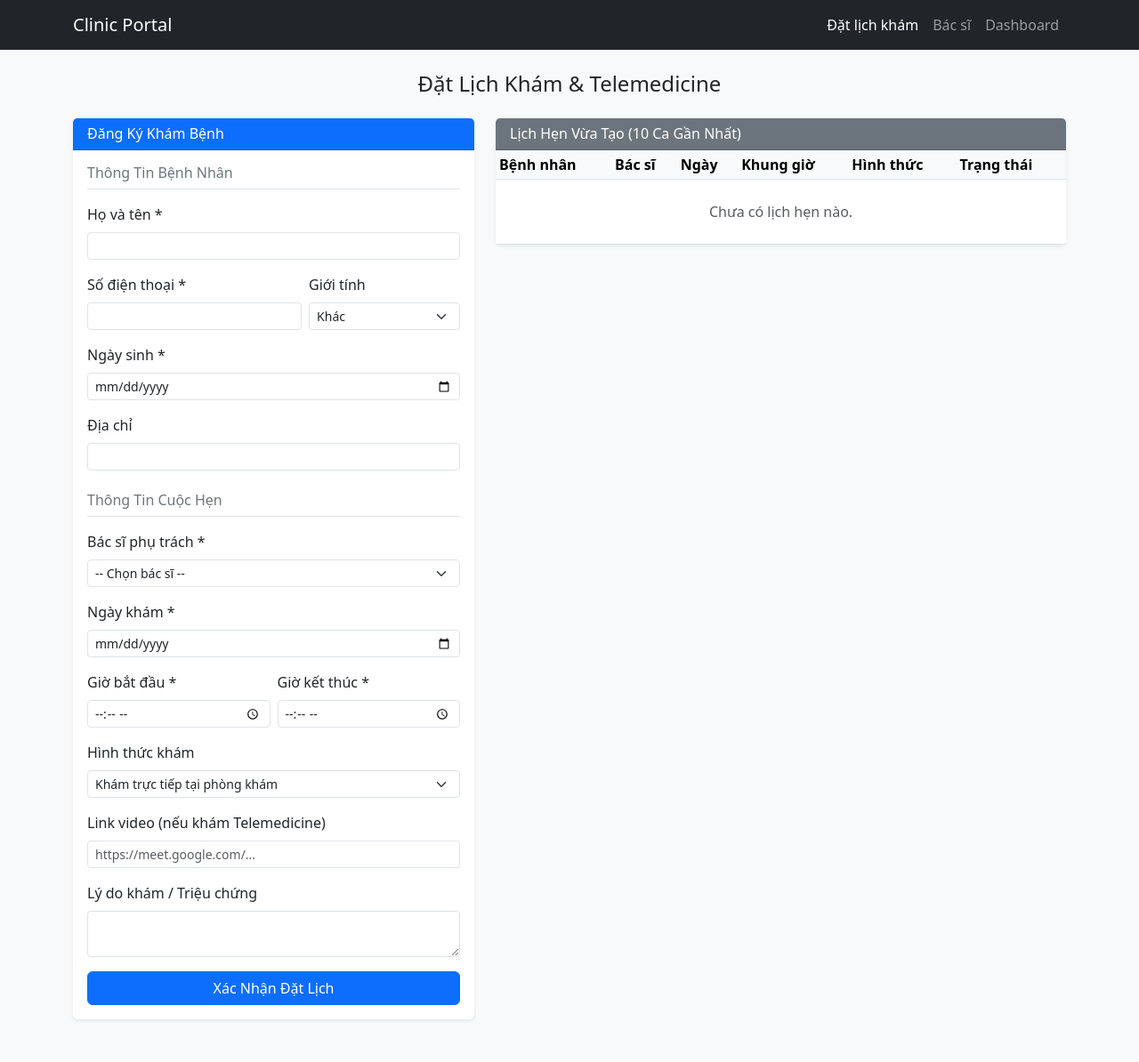
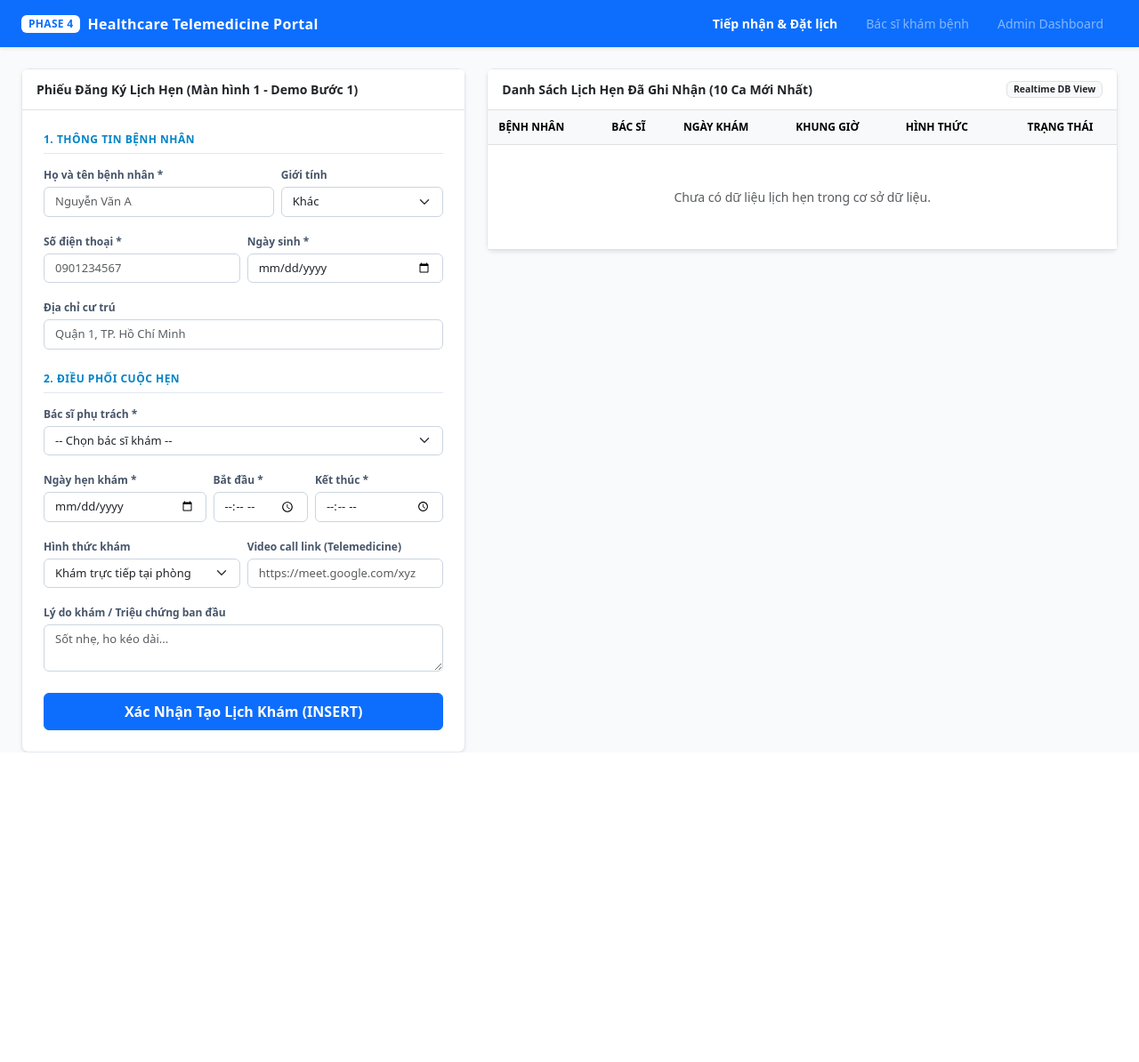
Before and after one commit to ndtuanminh-o/healthcare-clinic-telemedicine-portal, a Flask app: template phase 4/templates/booking.html in a window 1280 px wide. Shown: the whole page at 89% size. After the commit the page ends 846 px from the top, so only its background shows below. Run offline with Flask 3, Linux system fonts and the light colour scheme; the template is opened without the code that fills it, so the values that code supplies are empty.

Commit message:
refactor(ui): improve booking screen layout

```diff
--- a/phase 4/templates/booking.html
+++ b/phase 4/templates/booking.html
@@ -3,29 +3,46 @@
 <head>
     <meta charset="UTF-8">
     <meta name="viewport" content="width=device-width, initial-scale=1.0">
-    <title>Healthcare Clinic - Đặt lịch khám</title>
+    <title>Healthcare Clinic - Tiếp nhận & Đặt lịch khám</title>
     <link href="https://cdn.jsdelivr.net/npm/bootstrap@5.3.0/dist/css/bootstrap.min.css" rel="stylesheet">
+    <style>
+        body { background-color: #f8fafc; color: #1e293b; font-size: 14px; }
+        .navbar-brand { font-weight: 700; font-size: 16px; letter-spacing: 0.3px; }
+        .card { border-radius: 8px; border: 1px solid #e2e8f0; }
+        .card-header { font-weight: 600; font-size: 14px; padding: 12px 16px; }
+        .form-label { font-weight: 600; font-size: 12px; color: #475569; margin-bottom: 4px; }
+        .form-control, .form-select { border-color: #cbd5e1; border-radius: 6px; font-size: 13px; }
+        .form-control:focus, .form-select:focus { border-color: #2563eb; box-shadow: 0 0 0 2px rgba(37,99,235,0.15); }
+        .section-title { font-size: 12px; font-weight: 700; text-transform: uppercase; letter-spacing: 0.5px; color: #0284c7; margin-bottom: 12px; border-bottom: 1px solid #e2e8f0; padding-bottom: 6px; }
+        .table > :not(caption) > * > * { padding: 10px 12px; }
+        .badge-tele { background-color: #e0f2fe; color: #0369a1; border: 1px solid #bae6fd; font-weight: 600; }
+        .badge-inperson { background-color: #f1f5f9; color: #475569; border: 1px solid #cbd5e1; font-weight: 600; }
+        .badge-scheduled { background-color: #dcfce7; color: #15803d; border: 1px solid #bbf7d0; font-weight: 600; }
+    </style>
 </head>
-<body class="bg-light">
-    <nav class="navbar navbar-expand navbar-dark bg-dark mb-4">
-        <div class="container">
-            <a class="navbar-brand" href="/booking">Clinic Portal</a>
-            <div class="navbar-nav">
-                <a class="nav-link active" href="/booking">Đặt lịch khám</a>
-                <a class="nav-link" href="/doctor">Bác sĩ</a>
-                <a class="nav-link" href="/dashboard">Dashboard</a>
+<body>
+    <nav class="navbar navbar-expand navbar-dark bg-primary shadow-sm mb-4">
+        <div class="container-fluid px-4">
+            <a class="navbar-brand d-flex align-items-center" href="/booking">
+                <span class="badge bg-white text-primary me-2 px-2 py-1">PHASE 4</span>
+                Healthcare Telemedicine Portal
+            </a>
+            <div class="navbar-nav ms-auto">
+                <a class="nav-link active px-3 fw-semibold text-white" href="/booking">Tiếp nhận & Đặt lịch</a>
+                <a class="nav-link px-3 text-white-50" href="/doctor">Bác sĩ khám bệnh</a>
+                <a class="nav-link px-3 text-white-50" href="/dashboard">Admin Dashboard</a>
             </div>
         </div>
     </nav>
 
-    <div class="container mb-5">
-        <h4 class="mb-4 text-center">Đặt Lịch Khám & Telemedicine</h4>
-
+    <div class="container-fluid px-4">
         {% with messages = get_flashed_messages(with_categories=true) %}
             {% if messages %}
                 {% for category, message in messages %}
-                    <div class="alert alert-{{ category }} alert-dismissible fade show" role="alert">
-                        {{ message }}
+                    <div class="alert alert-{{ category }} alert-dismissible fade show shadow-sm mb-4" role="alert">
+                        <div class="d-flex align-items-center">
+                            <span>{{ message }}</span>
+                        </div>
                         <button type="button" class="btn-close" data-bs-dismiss="alert" aria-label="Close"></button>
                     </div>
                 {% endfor %}
@@ -33,102 +50,111 @@
         {% endwith %}
 
         <div class="row g-4">
-            <div class="col-lg-5">
-                <div class="card shadow-sm border-0">
-                    <div class="card-header bg-primary text-white">
-                        <h6 class="card-title mb-0">Đăng Ký Khám Bệnh</h6>
+            <div class="col-xl-5 col-lg-6">
+                <div class="card shadow-sm">
+                    <div class="card-header bg-white border-bottom text-dark">
+                        Phiếu Đăng Ký Lịch Hẹn (Màn hình 1 - Demo Bước 1)
                     </div>
-                    <div class="card-body">
+                    <div class="card-body p-4">
                         <form method="POST" action="/booking">
-                            <h6 class="text-secondary border-bottom pb-2 mb-3">Thông Tin Bệnh Nhân</h6>
-                            <div class="mb-3">
-                                <label class="form-label">Họ và tên *</label>
-                                <input type="text" name="full_name" class="form-control form-control-sm" required>
-                            </div>
+                            <div class="section-title">1. Thông tin bệnh nhân</div>
                             <div class="row g-2 mb-3">
                                 <div class="col-md-7">
-                                    <label class="form-label">Số điện thoại *</label>
-                                    <input type="text" name="phone_number" class="form-control form-control-sm" required>
+                                    <label class="form-label">Họ và tên bệnh nhân *</label>
+                                    <input type="text" name="full_name" class="form-control" placeholder="Nguyễn Văn A" required>
                                 </div>
                                 <div class="col-md-5">
                                     <label class="form-label">Giới tính</label>
-                                    <select name="gender" class="form-select form-select-sm">
+                                    <select name="gender" class="form-select">
                                         <option value="M">Nam</option>
                                         <option value="F">Nữ</option>
                                         <option value="O" selected>Khác</option>
                                     </select>
                                 </div>
                             </div>
-                            <div class="mb-3">
-                                <label class="form-label">Ngày sinh *</label>
-                                <input type="date" name="date_of_birth" class="form-control form-control-sm" required>
+                            <div class="row g-2 mb-3">
+                                <div class="col-md-6">
+                                    <label class="form-label">Số điện thoại *</label>
+                                    <input type="text" name="phone_number" class="form-control" placeholder="0901234567" required>
+                                </div>
+                                <div class="col-md-6">
+                                    <label class="form-label">Ngày sinh *</label>
+                                    <input type="date" name="date_of_birth" class="form-control" required>
+                                </div>
                             </div>
                             <div class="mb-3">
-                                <label class="form-label">Địa chỉ</label>
-                                <input type="text" name="address" class="form-control form-control-sm">
+                                <label class="form-label">Địa chỉ cư trú</label>
+                                <input type="text" name="address" class="form-control" placeholder="Quận 1, TP. Hồ Chí Minh">
                             </div>
 
-                            <h6 class="text-secondary border-bottom pb-2 mb-3 mt-4">Thông Tin Cuộc Hẹn</h6>
+                            <div class="section-title mt-4">2. Điều phối cuộc hẹn</div>
                             <div class="mb-3">
                                 <label class="form-label">Bác sĩ phụ trách *</label>
-                                <select name="doctor_id" class="form-select form-select-sm" required>
-                                    <option value="">-- Chọn bác sĩ --</option>
+                                <select name="doctor_id" class="form-select" required>
+                                    <option value="">-- Chọn bác sĩ khám --</option>
                                     {% for doc in doctors %}
-                                        <option value="{{ doc.doctor_id }}">{{ doc.full_name }} ({{ doc.doctor_type }} - {{ doc.detail }})</option>
+                                        <option value="{{ doc.doctor_id }}">
+                                            BS. {{ doc.full_name }} [{{ doc.doctor_type }} - {{ doc.detail }}]
+                                        </option>
                                     {% endfor %}
                                 </select>
                             </div>
-                            <div class="mb-3">
-                                <label class="form-label">Ngày khám *</label>
-                                <input type="date" name="appointment_date" class="form-control form-control-sm" required>
+                            <div class="row g-2 mb-3">
+                                <div class="col-md-5">
+                                    <label class="form-label">Ngày hẹn khám *</label>
+                                    <input type="date" name="appointment_date" class="form-control" required>
+                                </div>
+                                <div class="col-md-3">
+                                    <label class="form-label">Bắt đầu *</label>
+                                    <input type="time" name="start_time" class="form-control" required>
+                                </div>
+                                <div class="col-md-4">
+                                    <label class="form-label">Kết thúc *</label>
+                                    <input type="time" name="end_time" class="form-control" required>
+                                </div>
                             </div>
                             <div class="row g-2 mb-3">
                                 <div class="col-md-6">
-                                    <label class="form-label">Giờ bắt đầu *</label>
-                                    <input type="time" name="start_time" class="form-control form-control-sm" required>
+                                    <label class="form-label">Hình thức khám</label>
+                                    <select name="consultation_type" class="form-select">
+                                        <option value="In-Person">Khám trực tiếp tại phòng</option>
+                                        <option value="Telemedicine">Khám từ xa (Telemedicine)</option>
+                                    </select>
                                 </div>
                                 <div class="col-md-6">
-                                    <label class="form-label">Giờ kết thúc *</label>
-                                    <input type="time" name="end_time" class="form-control form-control-sm" required>
+                                    <label class="form-label">Video call link (Telemedicine)</label>
+                                    <input type="text" name="telemedicine_video_link" class="form-control" placeholder="https://meet.google.com/xyz">
                                 </div>
                             </div>
-                            <div class="mb-3">
-                                <label class="form-label">Hình thức khám</label>
-                                <select name="consultation_type" class="form-select form-select-sm">
-                                    <option value="In-Person">Khám trực tiếp tại phòng khám</option>
-                                    <option value="Telemedicine">Khám từ xa (Telemedicine)</option>
-                                </select>
+                            <div class="mb-4">
+                                <label class="form-label">Lý do khám / Triệu chứng ban đầu</label>
+                                <textarea name="reason_for_visit" class="form-control" rows="2" placeholder="Sốt nhẹ, ho kéo dài..."></textarea>
                             </div>
-                            <div class="mb-3">
-                                <label class="form-label">Link video (nếu khám Telemedicine)</label>
-                                <input type="text" name="telemedicine_video_link" class="form-control form-control-sm" placeholder="https://meet.google.com/...">
-                            </div>
-                            <div class="mb-3">
-                                <label class="form-label">Lý do khám / Triệu chứng</label>
-                                <textarea name="reason_for_visit" class="form-control form-control-sm" rows="2"></textarea>
-                            </div>
-                            <button type="submit" class="btn btn-primary w-100">Xác Nhận Đặt Lịch</button>
+                            <button type="submit" class="btn btn-primary w-100 py-2 fw-semibold">
+                                Xác Nhận Tạo Lịch Khám (INSERT)
+                            </button>
                         </form>
                     </div>
                 </div>
             </div>
 
-            <div class="col-lg-7">
-                <div class="card shadow-sm border-0">
-                    <div class="card-header bg-secondary text-white">
-                        <h6 class="card-title mb-0">Lịch Hẹn Vừa Tạo (10 Ca Gần Nhất)</h6>
+            <div class="col-xl-7 col-lg-6">
+                <div class="card shadow-sm">
+                    <div class="card-header bg-white border-bottom d-flex justify-content-between align-items-center">
+                        <span>Danh Sách Lịch Hẹn Đã Ghi Nhận (10 Ca Mới Nhất)</span>
+                        <span class="badge bg-light text-dark border">Realtime DB View</span>
                     </div>
                     <div class="card-body p-0">
                         <div class="table-responsive">
-                            <table class="table table-hover table-sm align-middle mb-0">
-                                <thead class="table-light">
+                            <table class="table table-hover align-middle mb-0">
+                                <thead class="table-light text-secondary" style="font-size: 12px;">
                                     <tr>
-                                        <th>Bệnh nhân</th>
-                                        <th>Bác sĩ</th>
-                                        <th>Ngày</th>
-                                        <th>Khung giờ</th>
-                                        <th>Hình thức</th>
-                                        <th>Trạng thái</th>
+                                        <th>BỆNH NHÂN</th>
+                                        <th>BÁC SĨ</th>
+                                        <th>NGÀY KHÁM</th>
+                                        <th>KHUNG GIỜ</th>
+                                        <th>HÌNH THỨC</th>
+                                        <th class="text-center">TRẠNG THÁI</th>
                                     </tr>
                                 </thead>
                                 <tbody>
@@ -136,27 +162,31 @@
                                         {% for appt in appointments %}
                                             <tr>
                                                 <td>
-                                                    <strong>{{ appt.patient_name }}</strong><br>
-                                                    <small class="text-muted">{{ appt.phone_number }}</small>
+                                                    <div class="fw-semibold text-dark">{{ appt.patient_name }}</div>
+                                                    <div class="text-muted" style="font-size: 11px;">{{ appt.phone_number }}</div>
                                                 </td>
-                                                <td>{{ appt.doctor_name }}</td>
-                                                <td>{{ appt.appointment_date }}</td>
-                                                <td>{{ appt.start_time }} - {{ appt.end_time }}</td>
+                                                <td>
+                                                    <div class="text-dark">{{ appt.doctor_name }}</div>
+                                                </td>
+                                                <td class="text-nowrap">{{ appt.appointment_date }}</td>
+                                                <td class="text-nowrap font-monospace" style="font-size: 12px;">{{ appt.start_time }} - {{ appt.end_time }}</td>
                                                 <td>
                                                     {% if appt.consultation_type == 'Telemedicine' %}
-                                                        <span class="badge bg-info text-dark">Telemedicine</span>
+                                                        <span class="badge badge-tele px-2 py-1">Telemedicine</span>
                                                     {% else %}
-                                                        <span class="badge bg-secondary">Trực tiếp</span>
+                                                        <span class="badge badge-inperson px-2 py-1">Trực tiếp</span>
                                                     {% endif %}
                                                 </td>
-                                                <td>
-                                                    <span class="badge bg-primary">{{ appt.status }}</span>
+                                                <td class="text-center">
+                                                    <span class="badge badge-scheduled px-2 py-1">{{ appt.status }}</span>
                                                 </td>
                                             </tr>
                                         {% endfor %}
                                     {% else %}
                                         <tr>
-                                            <td colspan="6" class="text-center py-4 text-muted">Chưa có lịch hẹn nào.</td>
+                                            <td colspan="6" class="text-center py-5 text-muted">
+                                                Chưa có dữ liệu lịch hẹn trong cơ sở dữ liệu.
+                                            </td>
                                         </tr>
                                     {% endif %}
                                 </tbody>
```
